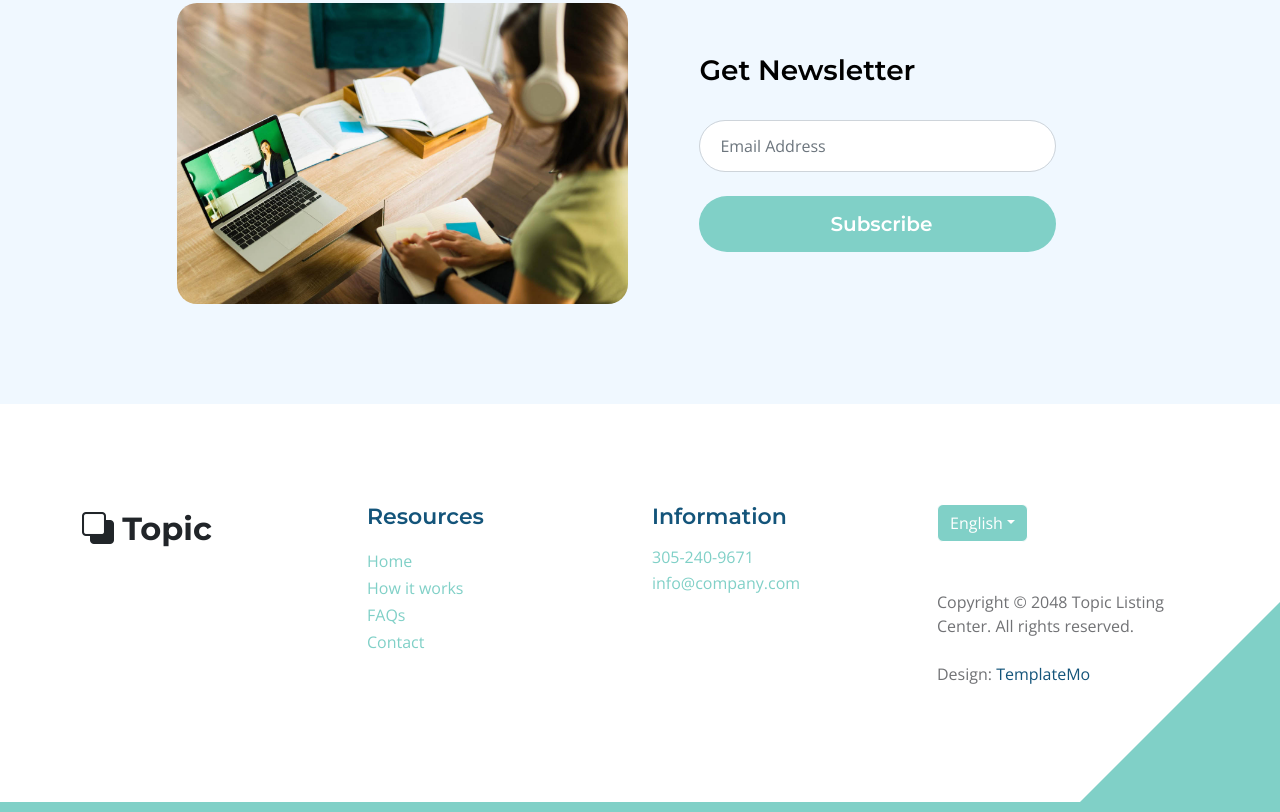
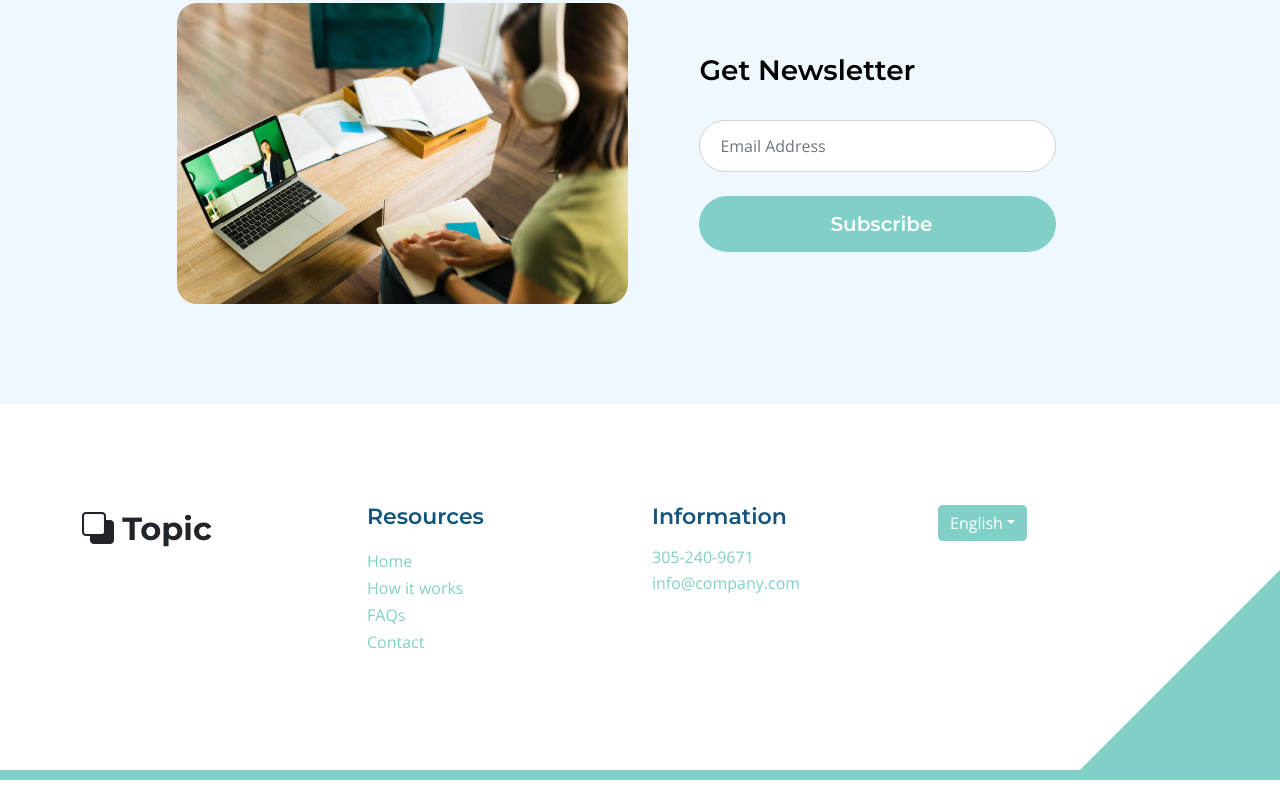
Before and after one commit to midou630/model3, a plain HTML site: page topics-detail.html in a window 1280 px wide. Shown: the part 1724-2536 px from the top of the page. After the commit the page ends 2504 px from the top, so only its background shows below. Drawn offline with nearby package versions, Linux system fonts and the light colour scheme.

Commit message:
Update topics-detail.html

```diff
--- a/topics-detail.html
+++ b/topics-detail.html
@@ -242,12 +242,7 @@ https://templatemo.com/tm-590-topic-listing
 
                                 <li><button class="dropdown-item" type="button">Arabic</button></li>
                             </ul>
-                        </div>
 
-                        <p class="copyright-text mt-lg-5 mt-4">Copyright © 2048 Topic Listing Center. All rights reserved.
-                        <br><br>Design: <a rel="nofollow" href="https://templatemo.com" target="_blank">TemplateMo</a></p>
-
-                    </div>
 
                 </div>
             </div>
```
